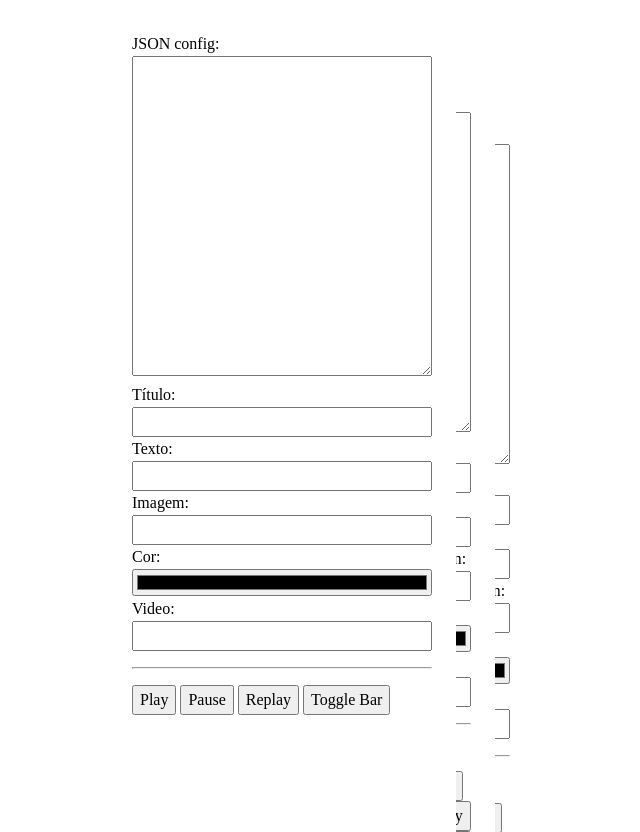
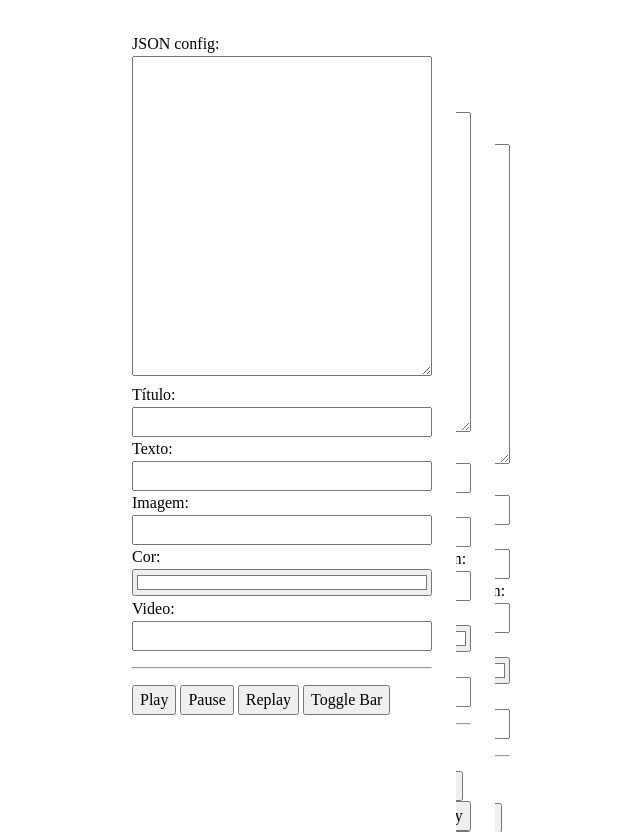
Before and after one commit to RoJac88/preview-wrapper, a plain HTML site: page index.html in a window 1280 px wide. Shown: the whole page, without its empty margins (192-832 px from the left). Drawn offline with Linux system fonts and the light colour scheme.

Commit message:
default color white fix

```diff
--- a/index.html
+++ b/index.html
@@ -147,7 +147,7 @@
     </div>
     <div class="line">
       <label>Cor:</label>
-      <input type="color" id="bgColor" value="FFFFFF" />
+      <input type="color" id="bgColor" value="#FFFFFF" />
     </div>
     <div class="line">
       <label>Video:</label>
```
